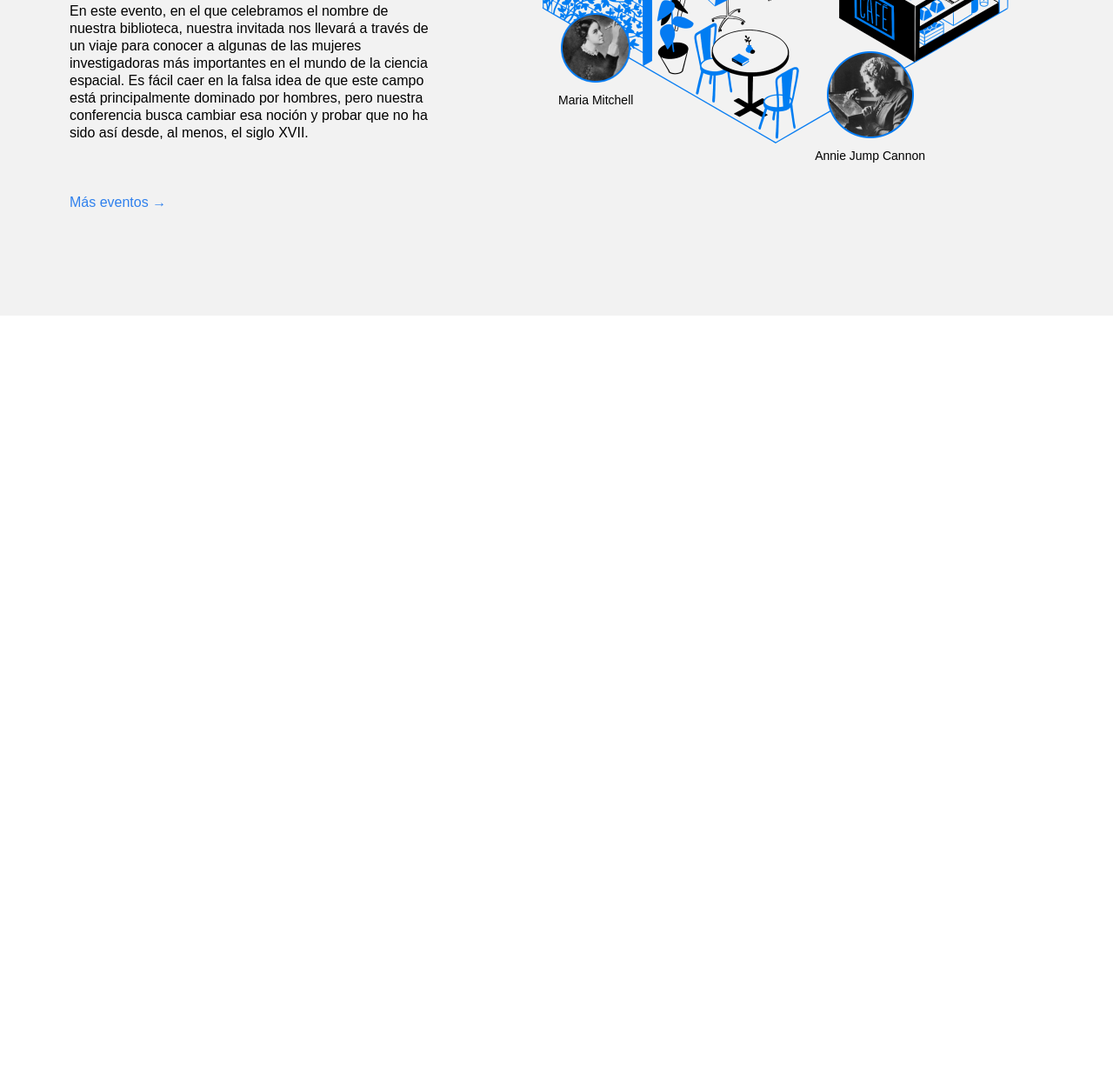
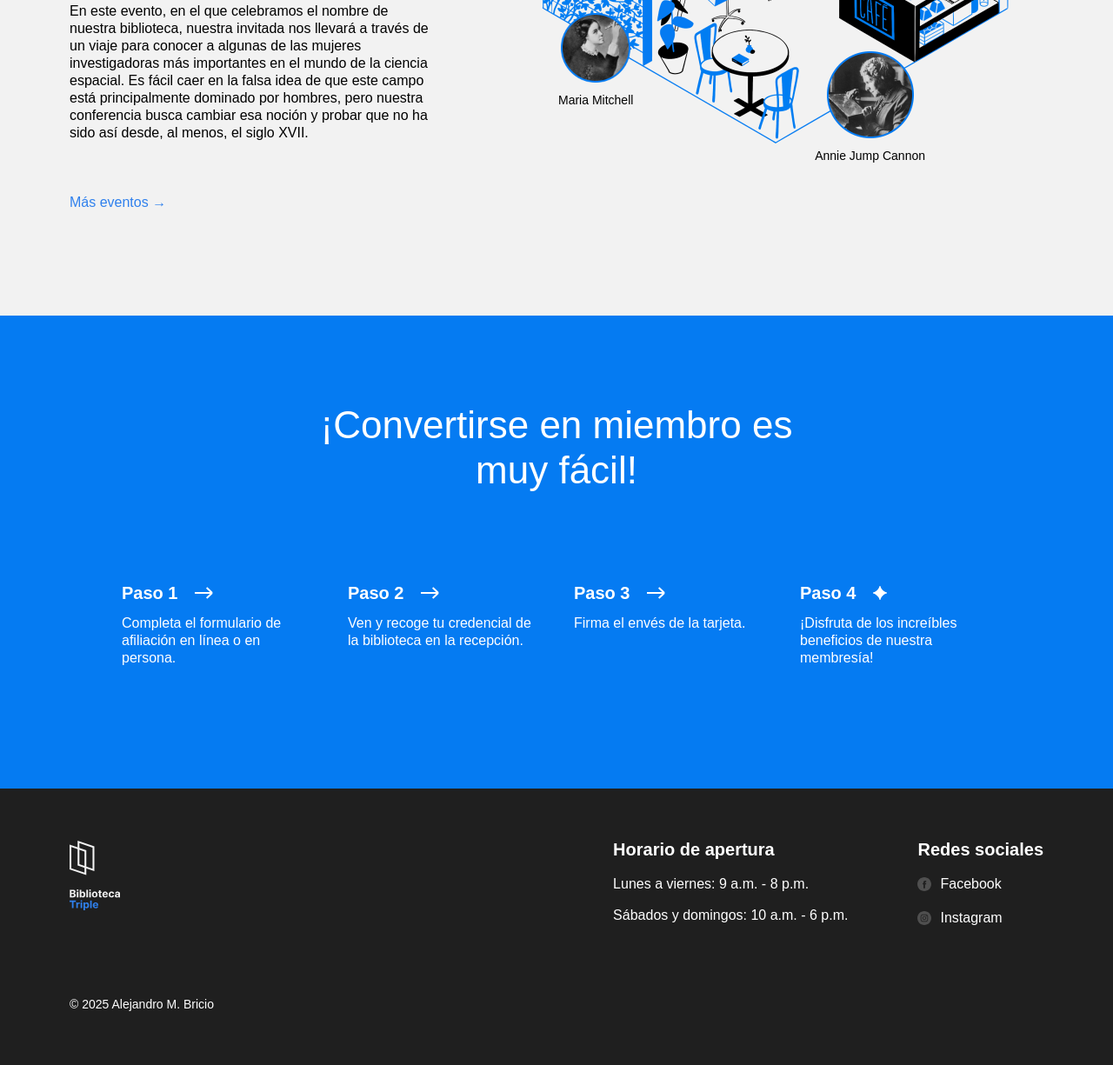
Before and after one commit to alexbricio/web_project_library_es, a plain HTML site: page index.html in a window 1280 px wide. Shown: the part 2575-3800 px from the top of the page at 87% size. Before the commit the page ends 2938 px from the top, so only its background shows below. Drawn offline with Linux system fonts and the light colour scheme.

Commit message:
Carga Etapa 3 del Sprint

```diff
--- a/index.html
+++ b/index.html
@@ -30,10 +30,10 @@
               <a class="nav__link" href="#events">Eventos</a>
             </li>
             <li>
-              <a class="nav__link">Conviértete en miembro</a>
+              <a class="nav__link" href="#membership">Conviértete en miembro</a>
             </li>
             <li>
-              <a class="nav__link">Contactos</a>
+              <a class="nav__link" href="#footer">Contactos</a>
             </li>
           </ul>
         </nav>
@@ -229,7 +229,99 @@
             </div>
           </div>
         </section>
+
+        <section class="membership" id="membership">
+          <h2 class="membership__title">
+            ¡Convertirse en miembro es muy fácil!
+          </h2>
+          <ul class="membership__steps">
+            <li class="step">
+              <h3 class="step__title">
+                Paso 1
+                <img
+                  src="./images/icon_step_forward.svg"
+                  alt="icon forward"
+                  class="step__icon"
+                />
+              </h3>
+              <p class="step__description">
+                Completa el formulario de afiliación en línea o en persona.
+              </p>
+            </li>
+            <li class="step">
+              <h3 class="step__title">
+                Paso 2
+                <img
+                  src="./images/icon_step_forward.svg"
+                  alt="icon forward"
+                  class="step__icon"
+                />
+              </h3>
+              <p class="step__description">
+                Ven y recoge tu credencial de la biblioteca en la recepción.
+              </p>
+            </li>
+            <li class="step">
+              <h3 class="step__title">
+                Paso 3
+                <img
+                  src="./images/icon_step_forward.svg"
+                  alt="icon forward"
+                  class="step__icon"
+                />
+              </h3>
+              <p class="step__description">Firma el envés de la tarjeta.</p>
+            </li>
+            <li class="step">
+              <h3 class="step__title">
+                Paso 4
+                <img
+                  src="./images/icon_step_finish.svg"
+                  alt="icon finish"
+                  class="step__icon"
+                />
+              </h3>
+              <p class="step__description">
+                ¡Disfruta de los increíbles beneficios de nuestra membresía!
+              </p>
+            </li>
+          </ul>
+        </section>
       </main>
+
+      <footer class="footer" id="footer">
+
+        <div class="footer__columns">
+
+          <div class="footer__column">
+            <img src="./images/logo_white.svg" alt="Biblioteca Triple" class="footer__logo">
+          </div>
+          <div class="footer__column footer__column_content_hours">
+            <h3 class="footer__column-heading">Horario de apertura</h3>
+            <ul class="footer__list">
+              <li class="footer__list-item">Lunes a viernes: 9 a.m. - 8 p.m.</li>
+              <li class="footer__list-item"> Sábados y domingos: 10 a.m. - 6 p.m.</li>
+            </ul>
+          </div>
+
+          <div class="footer__column footer__column_content_social">
+            <h3 class="footer__column-heading">Redes sociales</h3>
+            <ul class="footer__list">
+              <li class="footer__list-item">
+                <a href="#" class="footer__column-link">
+                  <img src="./images/facebook_white.svg" alt="Facebook" class="footer__social-icon"> Facebook
+                </a>
+              </li>
+               <li class="footer__list-item">
+                <a href="#" class="footer__column-link">
+                  <img src="./images/instagram_white.svg" alt="Instagram" class="footer__social-icon"> Instagram
+                </a>
+              </li>
+            </ul>
+          </div>
+        </div>
+        <p class="footer__copyright">© 2025 Alejandro M. Bricio</p>
+      </footer>
     </div>
   </body>
 </html>
--- a/styles/style.css
+++ b/styles/style.css
@@ -295,3 +295,107 @@
   font-size: 14px;
   margin: 0;
 }
+
+.membership {
+  padding: 100px 0 140px;
+  background-color: #057bf2;
+  color: #ffffff;
+}
+
+.membership__title {
+  max-width: 574px;
+  margin: 0 auto;
+  text-align: center;
+  font-size: 44px;
+  font-weight: 500;
+  line-height: 52px;
+}
+
+.membership__steps {
+  list-style-type: none;
+  padding: 0;
+  margin: 100px 0 0;
+  display: flex;
+  justify-content: center;
+  gap: 40px;
+}
+
+.step {
+  flex-basis: 220px;
+}
+
+.step__title {
+  margin: 0;
+  font-size: 20px;
+  line-height: 30px;
+  font-weight: 700;
+  display: flex;
+  align-items: center;
+}
+
+.step__icon {
+  margin-left: 20px;
+}
+
+.step__description {
+  margin: 10px 0 0;
+}
+
+.footer {
+  box-sizing: border-box;
+  background: #1f1f1f;
+  color: #fff;
+  padding: 60px 80px;
+}
+
+.footer__columns {
+  display: flex;
+  align-items: flex-start;
+}
+
+.footer__column_content_hours {
+  margin-left: auto;
+}
+
+.footer__column_content_social {
+    margin-left: 80px;
+}
+
+.footer__logo {
+  width: 58px;
+  height: 80px;
+}
+
+.footer__column-heading {
+font-size: 20px;
+margin: 0 0 20px;
+}
+
+.footer__list {
+  list-style-type: none;
+  padding: 0;
+  margin: 0;
+}
+
+.footer__list-item {
+  margin: 0 0 16px;
+}
+
+.footer__column-link {
+  color: white;
+  text-decoration: none;
+  display: inline-flex;
+  align-items: center;
+  gap: 10px;
+}
+
+.footer__social-icon {
+  width: 16px;
+  height: 16px;
+}
+
+.footer__copyright {
+  margin: 60px 0 0;
+  text-align: left;
+  font-size: 14px;
+}
```
Also changed, not shown: 1 other file.
